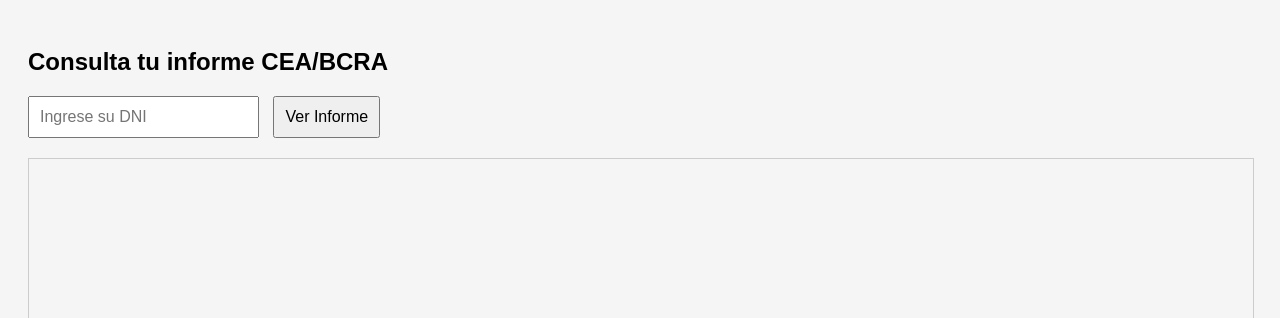
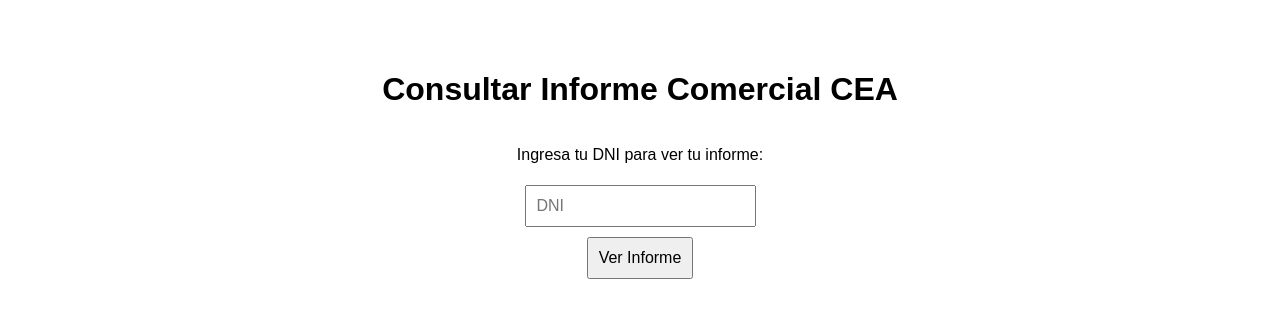
Before and after one commit to turnoxok/verax, a plain HTML site: page experto.html in a window 1280 px wide. Shown: the top 318 px of the page. Drawn offline with Linux system fonts and the light colour scheme.

Commit message:
Update experto.html

```diff
--- a/experto.html
+++ b/experto.html
@@ -2,56 +2,33 @@
 <html lang="es">
 <head>
   <meta charset="UTF-8">
-  <meta name="viewport" content="width=device-width, initial-scale=1.0">
-  <title>Informe CEA</title>
+  <title>Informe Comercial CEA</title>
   <style>
-    body {
-      font-family: Arial, sans-serif;
-      padding: 20px;
-      background: #f5f5f5;
-    }
-    input, button {
-      padding: 10px;
-      font-size: 16px;
-      margin-right: 10px;
-    }
-    iframe {
-      margin-top: 20px;
-      width: 100%;
-      height: 600px;
-      border: 1px solid #ccc;
-    }
+    body { font-family: Arial, sans-serif; display:flex; flex-direction:column; align-items:center; margin-top:50px; }
+    input, button { font-size:16px; padding:10px; margin:5px; }
+    button { cursor:pointer; }
   </style>
 </head>
 <body>
+  <h1>Consultar Informe Comercial CEA</h1>
+  <p>Ingresa tu DNI para ver tu informe:</p>
+  <input type="text" id="dni" placeholder="DNI" />
+  <button id="verInforme">Ver Informe</button>
 
-<h2>Consulta tu informe CEA/BCRA</h2>
+  <script>
+    document.getElementById("verInforme").addEventListener("click", () => {
+      const dni = document.getElementById("dni").value.trim();
+      if(!dni) {
+        alert("Por favor ingresa un DNI válido.");
+        return;
+      }
 
-<input type="text" id="dni" placeholder="Ingrese su DNI">
-<button id="viewInforme">Ver Informe</button>
+      // Instrucción para el usuario
+      alert("Se abrirá CEA en una nueva pestaña. Ingresa tu DNI y tu usuario para continuar.");
 
-<iframe id="ceaFrame"></iframe>
-
-<script>
-document.getElementById('viewInforme').addEventListener('click', () => {
-  const dni = document.getElementById('dni').value.trim();
-  if (!dni) {
-    alert('Ingrese un DNI');
-    return;
-  }
-
-  const iframe = document.getElementById('ceaFrame');
-
-  // Reemplazar con tu usuario y contraseña de CEA
-  const user = 'CONX';
-  const pass = 'CONX2025';
-
-  // Aquí se construye la URL para abrir el informe en el iframe
-  // Si CEA no permite login por query params, el iframe abrirá la página
-  // y el usuario deberá hacer click en login
-  iframe.src = `https://www.informescea.com.ar/consulta?dni=${dni}&user=${user}&pass=${pass}`;
-});
-</script>
-
+      // Abrir CEA en nueva pestaña
+      window.open("https://www.informescea.com.ar/", "_blank");
+    });
+  </script>
 </body>
 </html>
```
